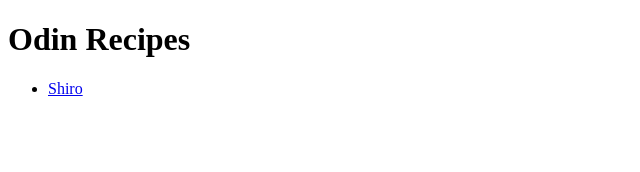
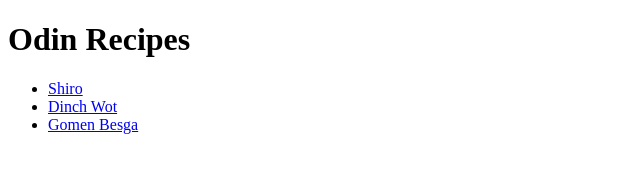
Before and after one commit to biniyamNegasa/odin-recipes, a plain HTML site: page index.html in a window 1280 px wide. Shown: the whole page, without its empty margins (0-640 px from the left). Drawn offline with Linux system fonts and the light colour scheme.

Commit message:
Add links to dinch-wot and gomen-besga

```diff
--- a/index.html
+++ b/index.html
@@ -8,6 +8,8 @@
     <h1>Odin Recipes</h1>
     <ul>
       <li><a href="./recipes/shiro.html">Shiro</a></li>
+      <li><a href="./recipes/dinch-wot.html">Dinch Wot</a></li>
+      <li><a href="./recipes/gomen-besga.html">Gomen Besga</a></li>
     </ul>
  </body>
 </html>
```
